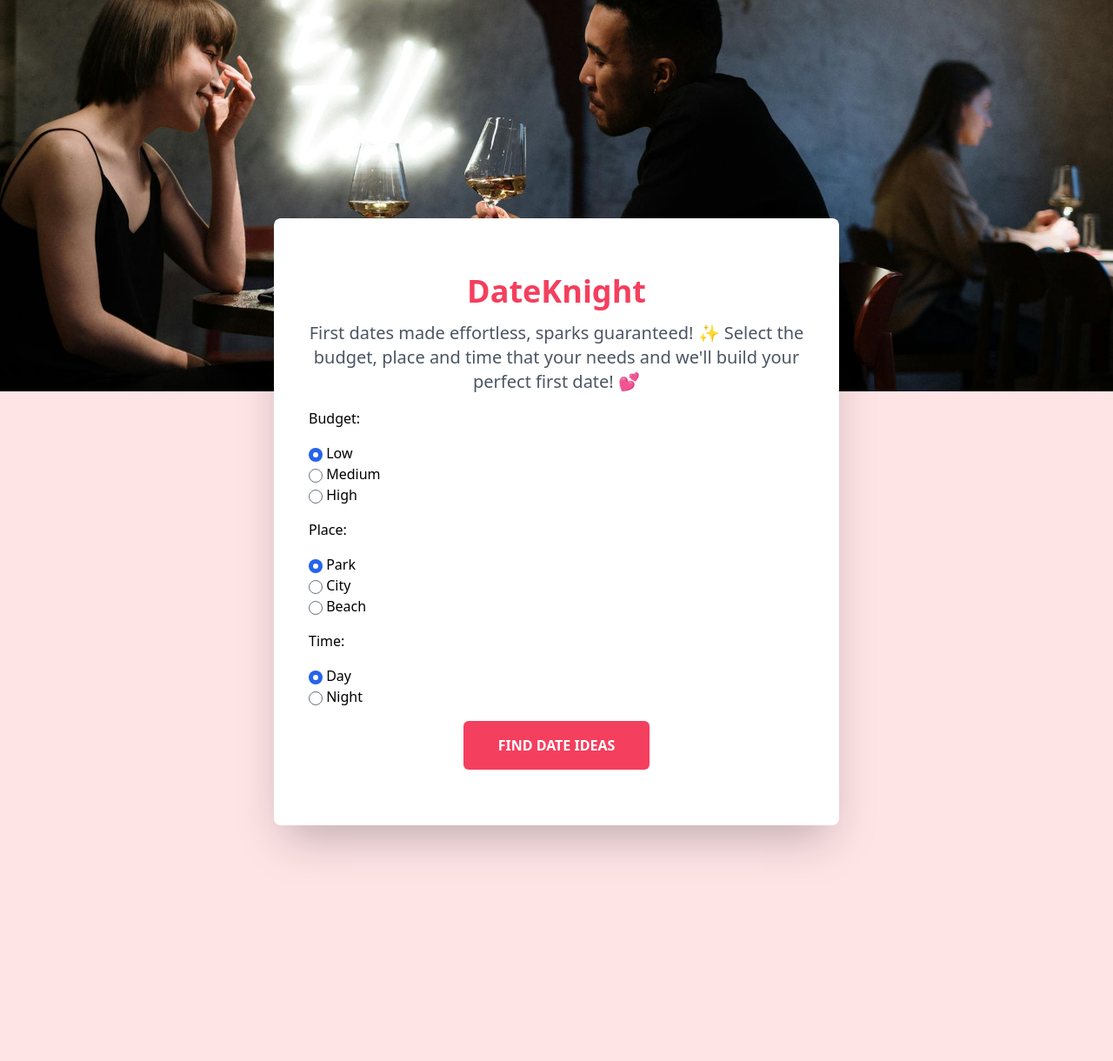
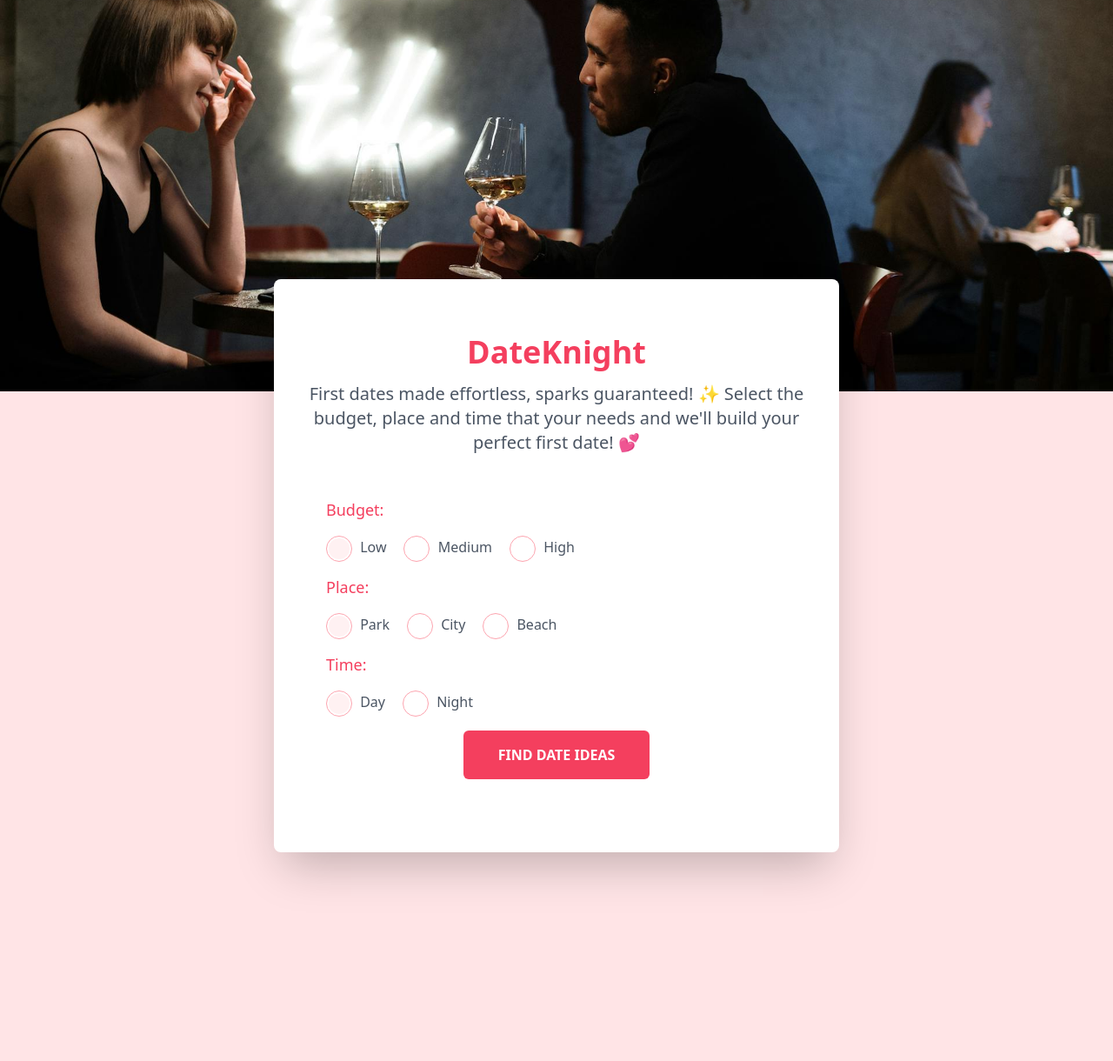
Before and after one commit to Redsskull/date-knight, a Django app: page / in a window 1280 px wide. Shown: the top 1220 px of the page at 87% size. Run offline with Django 4.2, Linux system fonts and the light colour scheme; style sheets or scripts are compiled from the project's sources; some libraries are stand-ins or nearby versions.

Commit message:
style(index): add form label, input & heading styles

```diff
--- a/templates/index.html
+++ b/templates/index.html
@@ -33,7 +33,7 @@
         {% block content %}
             <!-- Form container -->
             <section class="flex justify-center items-center h-screen md:max-w-[650px] m-auto">
-                <div class="bg-white py-7 px-5 rounded-lg shadow-2xl md:py-16 md:px-10 translate-y-[-250px]">
+                <div class="bg-white py-7 px-5 rounded-lg shadow-2xl md:py-16 md:px-10 translate-y-[-200px]">
 
                     <!-- Title & description -->
                     <h1 class="text-4xl font-bold mb-3.5 text-center text-rose-500">
@@ -47,7 +47,7 @@
                     </p>
 
                     <!-- Form -->
-                    <form method="post" class="space-y-4">
+                    <form method="post" class="space-y-4 p-5" id="date-form">
                         {% csrf_token %}
                         {{ form.as_p }}
                         <button type="submit" class="uppercase text-white py-4 px-10 rounded-md m-auto block font-bold bg-rose-500 hover:bg-rose-400 hover:transition ease-in-out delay-100">Find Date Ideas</button>
@@ -67,3 +67,61 @@
         {% endblock %}
     </body>
 </html>
+
+
+<!-- <script>
+
+    var dateForm = document.getElementById("date-form");
+    var dateFormHeadings = dateForm.querySelectorAll("p");
+
+    for (let i = 0; i < dateFormHeadings.length; i++) {
+        dateFormHeadings[i].classList.add("text-rose-500", "font-bold", "mb-3.5", "md:text-lg");
+    }
+
+</script> -->
+
+
+<style>
+    #date-form input[type="radio"] {
+        width: 30px;
+        height: 30px;
+        margin-right: 5px;
+    }
+
+    #date-form input[type="radio"] {
+        border-color: #fda4af;
+    }
+
+    #date-form input[type="radio"]:not(:disabled):checked {
+        background-color: #Fff1f2;
+        background-clip: content-box;
+        padding: 2px;
+        background-image: radial-gradient(
+            circle,
+            var(--radio-checked-color) 0%,
+            var(--radio-checked-color) 50%,
+            transparent 60%,
+            transparent 100%
+        );
+    }
+
+    #date-form p {
+        font-weight: 500;
+        color: #f43f5e;
+        font-size: 18px;
+    }
+
+    #id_budget, #id_place, #id_time {
+        display: flex;
+        margin-bottom: 10px;
+        align-items: flex-start;
+        column-gap: 20px;
+    }
+
+    #id_budget, #id_place, #id_time label {
+        color: rgb(75 85, 99);
+        font-weight: 400;
+        font-size: 16px;
+    }
+
+</style>
--- a/theme/static/css/dist/styles.css
+++ b/theme/static/css/dist/styles.css
@@ -819,6 +823,11 @@ select {
 
 .translate-y-\[-250px\] {
   --tw-translate-y: -250px;
+  transform: translate(var(--tw-translate-x), var(--tw-translate-y)) rotate(var(--tw-rotate)) skewX(var(--tw-skew-x)) skewY(var(--tw-skew-y)) scaleX(var(--tw-scale-x)) scaleY(var(--tw-scale-y));
+}
+
+.translate-y-\[-200px\] {
+  --tw-translate-y: -200px;
   transform: translate(var(--tw-translate-x), var(--tw-translate-y)) rotate(var(--tw-rotate)) skewX(var(--tw-skew-x)) skewY(var(--tw-skew-y)) scaleX(var(--tw-scale-x)) scaleY(var(--tw-scale-y));
 }
 
@@ -938,6 +951,10 @@ select {
   padding: 1.5rem;
 }
 
+.p-5 {
+  padding: 1.25rem;
+}
+
 .px-4 {
   padding-left: 1rem;
   padding-right: 1rem;
```
Also changed, not shown: other parts of theme/static/css/dist/styles.css (+27 -0 lines).
